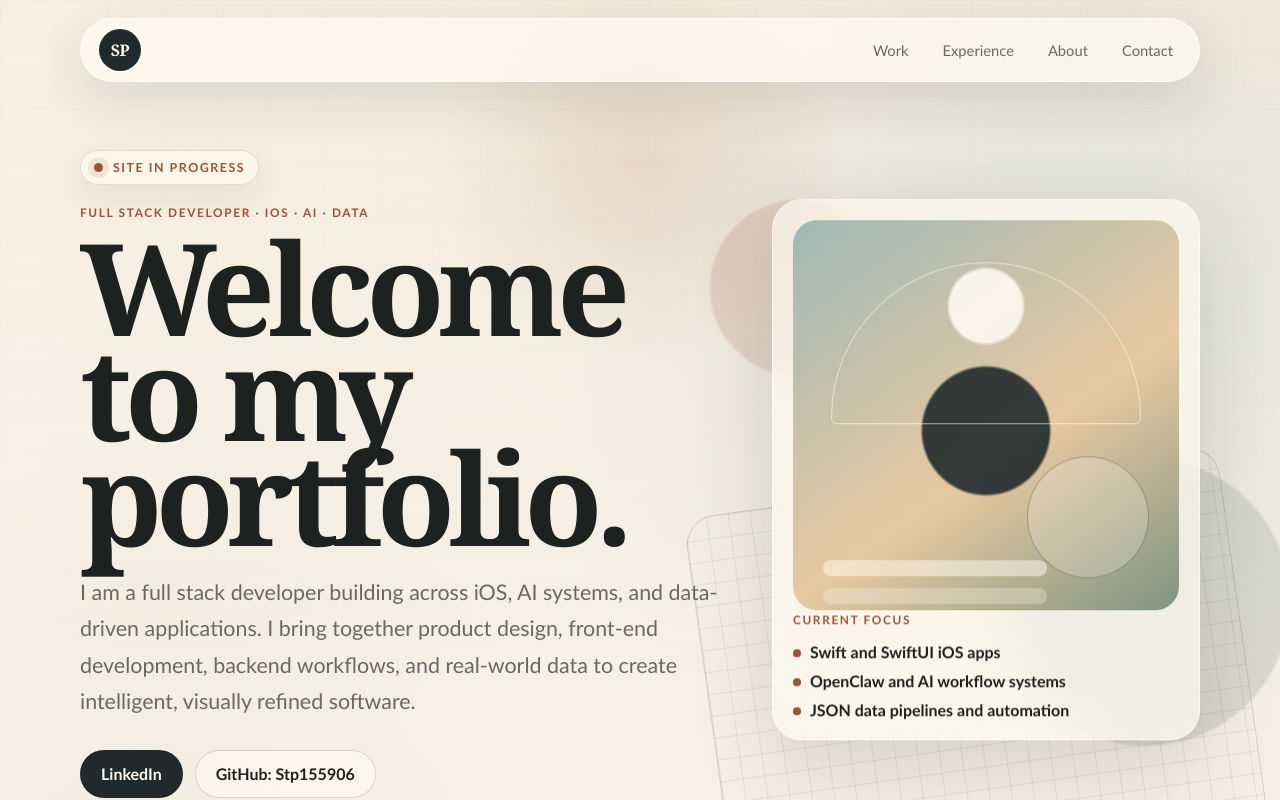
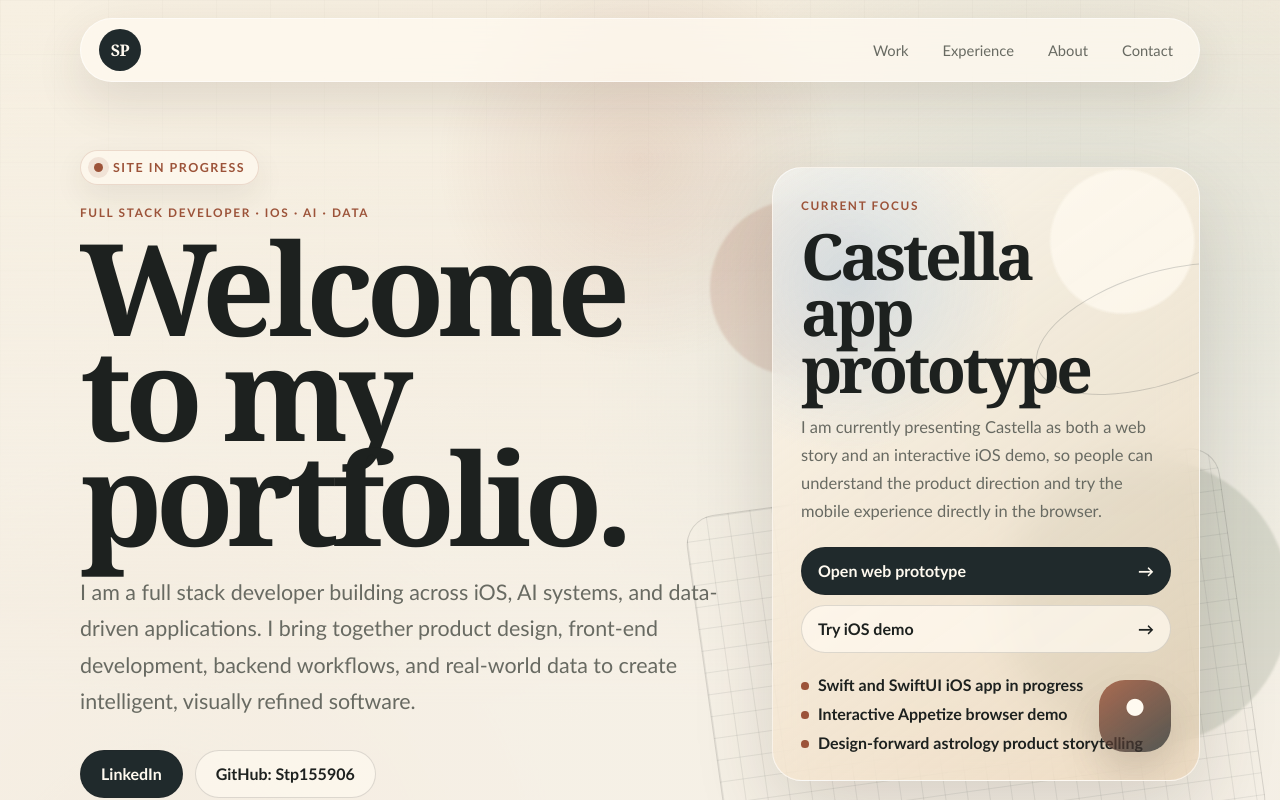
Before and after one commit to Stp155906/portfolio, a React (Vite) app: page / in a window 1280 px wide. Shown: the top 800 px of the page. Built offline with nearby package versions, Linux system fonts and the light colour scheme.

Commit message:
Feature Castella in current focus

```diff
--- a/src/main.jsx
+++ b/src/main.jsx
@@ -160,15 +160,21 @@ function Hero() {
         </div>
       </div>
 
-      <aside className="identity-card drift-card" data-reveal aria-label="Profile focus">
-        <div className="portrait-placeholder" aria-hidden="true">
-          <span />
+      <aside className="identity-card current-focus-card" data-reveal aria-label="Current portfolio focus">
+        <p className="card-kicker">Current focus</p>
+        <h2>Castella app prototype</h2>
+        <p>
+          I am currently presenting Castella as both a web story and an interactive iOS demo, so people can understand
+          the product direction and try the mobile experience directly in the browser.
+        </p>
+        <div className="focus-actions">
+          <a className="focus-link primary" href={castellaPrototypeUrl}>Open web prototype <span aria-hidden="true">→</span></a>
+          <a className="focus-link" href={castellaAppetizeUrl}>Try iOS demo <span aria-hidden="true">→</span></a>
         </div>
-        <p className="card-kicker">Current focus</p>
         <ul className="focus-list">
-          <li>Swift and SwiftUI iOS apps</li>
-          <li>OpenClaw and AI workflow systems</li>
-          <li>JSON data pipelines and automation</li>
+          <li>Swift and SwiftUI iOS app in progress</li>
+          <li>Interactive Appetize browser demo</li>
+          <li>Design-forward astrology product storytelling</li>
         </ul>
       </aside>
     </section>
--- a/src/styles.css
+++ b/src/styles.css
@@ -348,6 +348,90 @@ p {
 
 .identity-card {
   padding: 20px;
+}
+
+.current-focus-card {
+  position: relative;
+  overflow: hidden;
+  padding: 28px;
+  background:
+    radial-gradient(circle at 82% 12%, rgba(255, 250, 240, 0.74) 0 4.4rem, transparent 4.6rem),
+    radial-gradient(circle at 18% 18%, rgba(159, 191, 222, 0.38), transparent 11rem),
+    linear-gradient(145deg, rgba(255, 250, 240, 0.78), rgba(232, 201, 161, 0.48));
+}
+
+.current-focus-card::before,
+.current-focus-card::after {
+  position: absolute;
+  content: "";
+  pointer-events: none;
+}
+
+.current-focus-card::before {
+  top: 105px;
+  right: -84px;
+  width: 250px;
+  height: 110px;
+  border: 1px solid rgba(32, 42, 44, 0.18);
+  border-radius: 50%;
+  transform: rotate(-18deg);
+}
+
+.current-focus-card::after {
+  right: 28px;
+  bottom: 28px;
+  width: 72px;
+  height: 72px;
+  border-radius: 26px;
+  background:
+    radial-gradient(circle at 50% 38%, var(--paper-soft) 0 8px, transparent 9px),
+    linear-gradient(145deg, rgba(156, 83, 57, 0.82), rgba(32, 42, 44, 0.74));
+  box-shadow: 0 22px 44px rgba(54, 45, 31, 0.16);
+}
+
+.current-focus-card h2 {
+  max-width: 8ch;
+  margin-bottom: 16px;
+  font-size: clamp(2.4rem, 5vw, 4.2rem);
+}
+
+.current-focus-card p {
+  position: relative;
+  z-index: 1;
+}
+
+.focus-actions {
+  position: relative;
+  z-index: 1;
+  display: grid;
+  gap: 10px;
+  margin: 22px 0;
+}
+
+.focus-link {
+  display: inline-flex;
+  align-items: center;
+  justify-content: space-between;
+  gap: 12px;
+  min-height: 48px;
+  padding: 0 16px;
+  border: 1px solid rgba(29, 33, 31, 0.14);
+  border-radius: 999px;
+  color: var(--ink);
+  background: rgba(255, 250, 240, 0.72);
+  font-weight: 900;
+  text-decoration: none;
+  transition: transform 180ms ease, box-shadow 180ms ease, background 180ms ease;
+}
+
+.focus-link.primary {
+  color: var(--paper-soft);
+  background: var(--night);
+}
+
+.focus-link:hover {
+  box-shadow: 0 14px 28px rgba(54, 45, 31, 0.14);
+  transform: translateY(-1px);
 }
 
 .drift-card {
```
